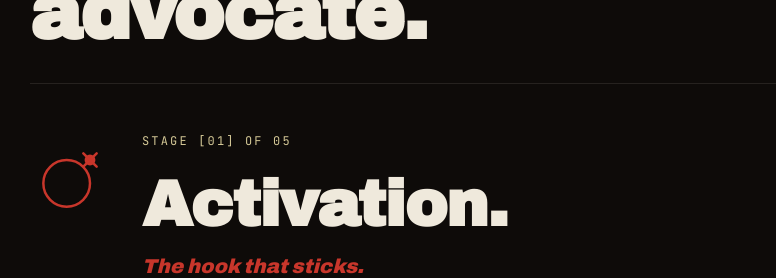
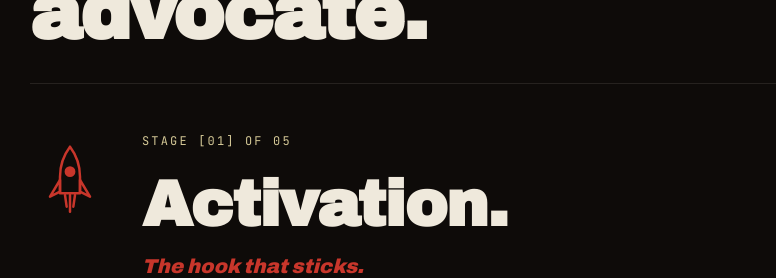
Before and after one commit to lolacolafola/laura-cordrey-site, a React (Vite) app: page /methodology in a window 1280 px wide. Shown: the part 2300-2578 px from the top of the page, without its empty margins (18-794 px from the left). Built offline with nearby package versions, Linux system fonts and the light colour scheme.

Commit message:
swap Activation icon to a rocket — launch / lift-off

```diff
--- a/src/components/StageIcons.jsx
+++ b/src/components/StageIcons.jsx
@@ -11,16 +11,25 @@ const stroke = {
   strokeLinejoin: 'round',
 }
 
-// 01 — Activation: a spark on the edge of a circle (the moment that lands)
+// 01 — Activation: a rocket (launch, lift-off, the moment that takes off)
 export function IconActivation(props) {
   return (
     <svg viewBox="0 0 48 48" {...props}>
-      <circle cx="22" cy="26" r="14" {...stroke} />
-      <circle cx="36" cy="12" r="2.5" {...stroke} fill="currentColor" />
-      <line x1="36" y1="12" x2="32" y2="16" {...stroke} />
-      <line x1="40" y1="8"  x2="36" y2="12" {...stroke} />
-      <line x1="40" y1="16" x2="36" y2="12" {...stroke} />
-      <line x1="32" y1="8"  x2="36" y2="12" {...stroke} />
+      {/* body */}
+      <path
+        d="M24 4 Q 30 12 30 22 L 30 32 L 18 32 L 18 22 Q 18 12 24 4 Z"
+        {...stroke}
+      />
+      {/* window */}
+      <circle cx="24" cy="19" r="2.5" {...stroke} fill="currentColor" />
+      {/* left fin */}
+      <path d="M18 24 L 12 34 L 18 31 Z" {...stroke} />
+      {/* right fin */}
+      <path d="M30 24 L 36 34 L 30 31 Z" {...stroke} />
+      {/* exhaust flames */}
+      <line x1="21" y1="33" x2="22" y2="40" {...stroke} />
+      <line x1="24" y1="33" x2="24" y2="43" {...stroke} />
+      <line x1="27" y1="33" x2="26" y2="40" {...stroke} />
     </svg>
   )
 }
```
